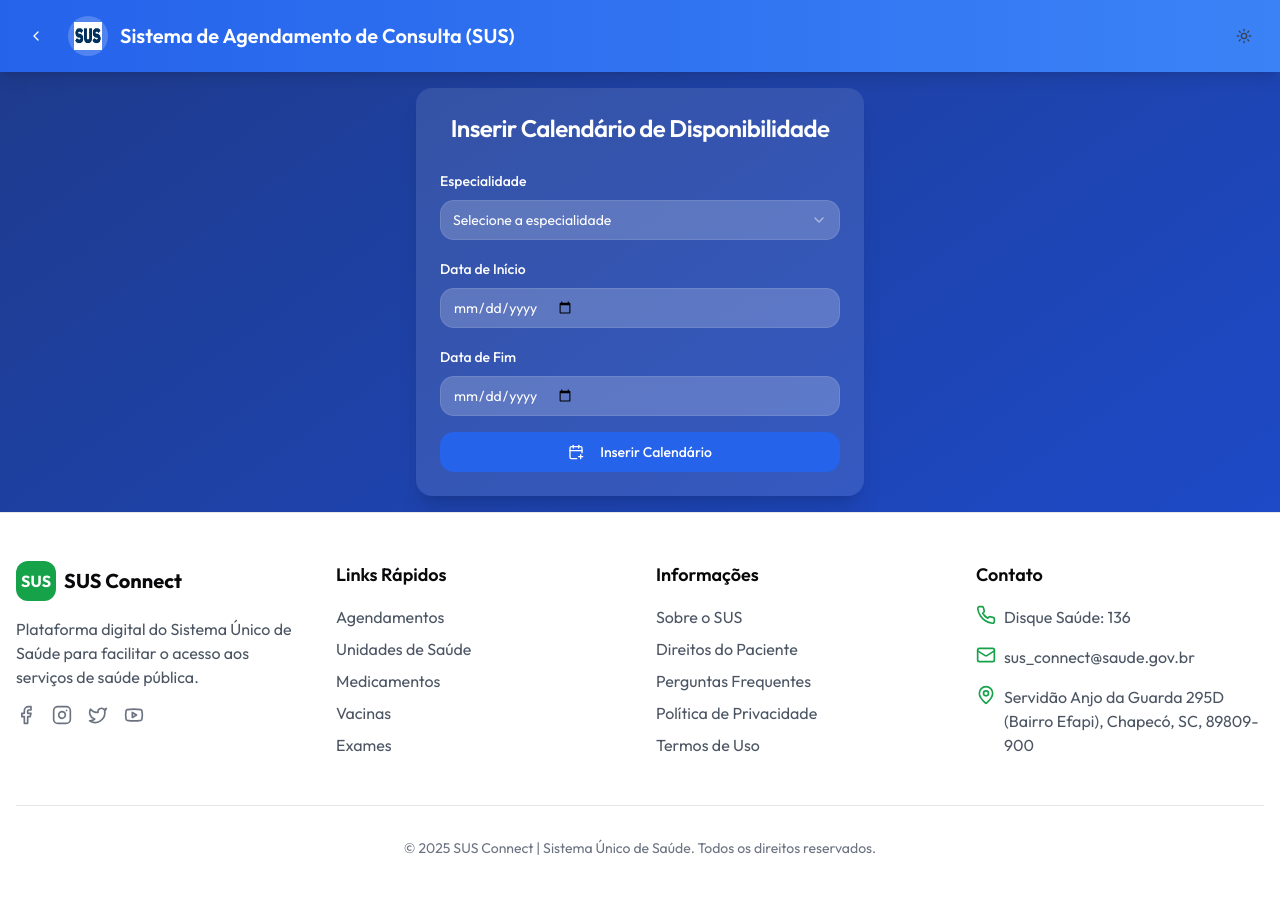
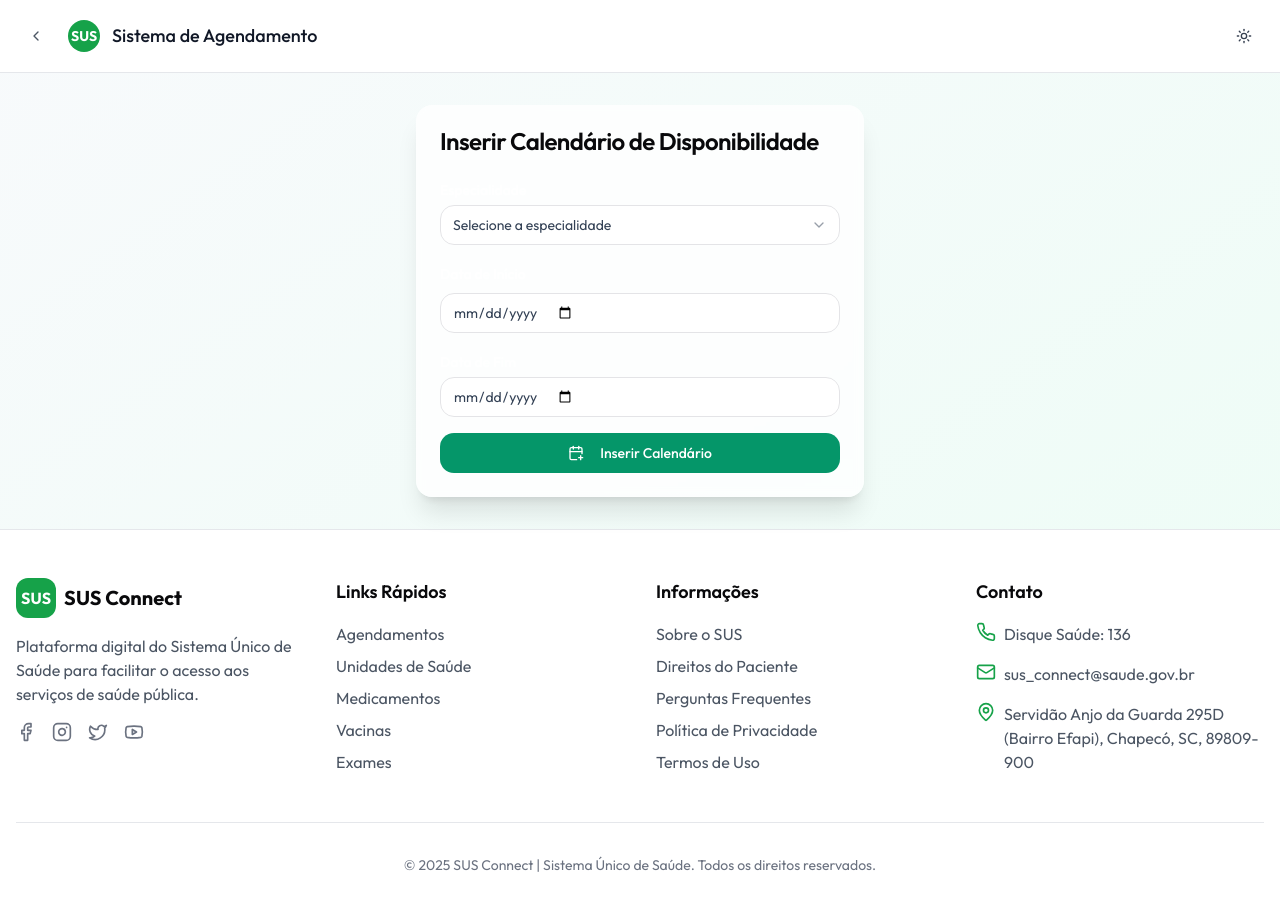
Before and after one commit to Brunoguilhermedemoura/sus_conect, a Next.js app: page /calendario in a window 1280 px wide. Shown: the top 910 px of the page. Built offline with nearby package versions, Linux system fonts and the light colour scheme.

Commit message:
feat layout/design tela calendario KAN-22

```diff
--- a/app/calendario/page.tsx
+++ b/app/calendario/page.tsx
@@ -12,6 +12,7 @@ import { Label } from "@/components/ui/label"
 import { Select, SelectContent, SelectItem, SelectTrigger, SelectValue } from "@/components/ui/select"
 import { CalendarPlus } from "lucide-react"
 import { useToast } from "@/hooks/use-toast"
+import { SimpleHeader } from "@/components/layout/simple-header"
 
 interface Especialidade {
   id: string
@@ -105,16 +106,16 @@ export default function Calendario() {
   }
 
   return (
-    <div className="flex flex-col min-h-screen bg-gradient-to-br from-blue-900 to-blue-700">
-      <Header showBackButton backUrl="/configuracoes" />
-      <main className="flex-1 container mx-auto p-4">
-        <Card className="bg-white/10 text-white border-none shadow-xl max-w-md mx-auto">
+    <div className="min-h-screen bg-gradient-to-br from-slate-50 to-emerald-50 dark:from-slate-900 dark:to-emerald-900">
+      <SimpleHeader title="Sistema de Agendamento" showBackButton backUrl="/login" />
+      <main className="container mx-auto px-4 py-8 flex items-center justify-center">
+        <Card className="border-0 shadow-xl bg-white/80 dark:bg-slate-800/80 backdrop-blur-sm w-full max-w-md">
           <CardHeader>
-            <CardTitle className="text-xl md:text-2xl text-center">Inserir Calendário de Disponibilidade</CardTitle>
+            <CardTitle className="space-y-2">Inserir Calendário de Disponibilidade</CardTitle>
           </CardHeader>
           <CardContent>
             <form onSubmit={handleSubmit} className="space-y-4">
-              <div className="space-y-2">
+              <div className="space-y-1">
                 <Label htmlFor="especialidade" className="text-white">
                   Especialidade
                 </Label>
@@ -122,7 +123,7 @@ export default function Calendario() {
                   value={formData.especialidade}
                   onValueChange={(value) => handleSelectChange("especialidade", value)}
                 >
-                  <SelectTrigger className="bg-white/20 border-white/10 text-white">
+                  <SelectTrigger className="text-slate-700 dark:text-slate-300text-slate-700 dark:text-slate-300">
                     <SelectValue placeholder="Selecione a especialidade" />
                   </SelectTrigger>
                   <SelectContent>
@@ -150,11 +151,11 @@ export default function Calendario() {
                   type="date"
                   value={formData.dataInicio}
                   onChange={handleChange}
-                  className="bg-white/20 border-white/10 text-white"
+                  className="text-slate-700 dark:text-slate-300"
                   required
                 />
               </div>
-              <div className="space-y-2">
+              <div className="space-y-1">
                 <Label htmlFor="dataFim" className="text-white">
                   Data de Fim
                 </Label>
@@ -164,11 +165,11 @@ export default function Calendario() {
                   type="date"
                   value={formData.dataFim}
                   onChange={handleChange}
-                  className="bg-white/20 border-white/10 text-white"
+                  className="text-slate-700 dark:text-slate-300"
                   required
                 />
               </div>
-              <Button type="submit" className="w-full bg-blue-600 hover:bg-blue-700" disabled={submitting}>
+              <Button type="submit" className="w-full bg-emerald-600 hover:bg-emerald-700 text-white" disabled={submitting}>
                 <CalendarPlus className="mr-2 h-4 w-4" />
                 {submitting ? "Inserindo..." : "Inserir Calendário"}
               </Button>
```
